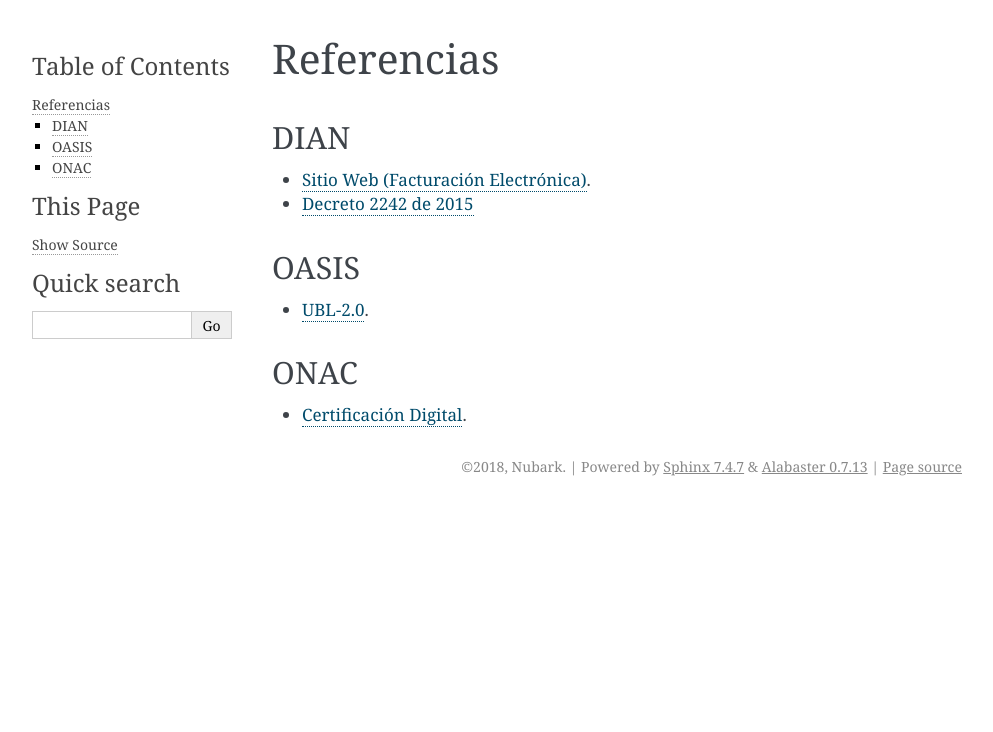
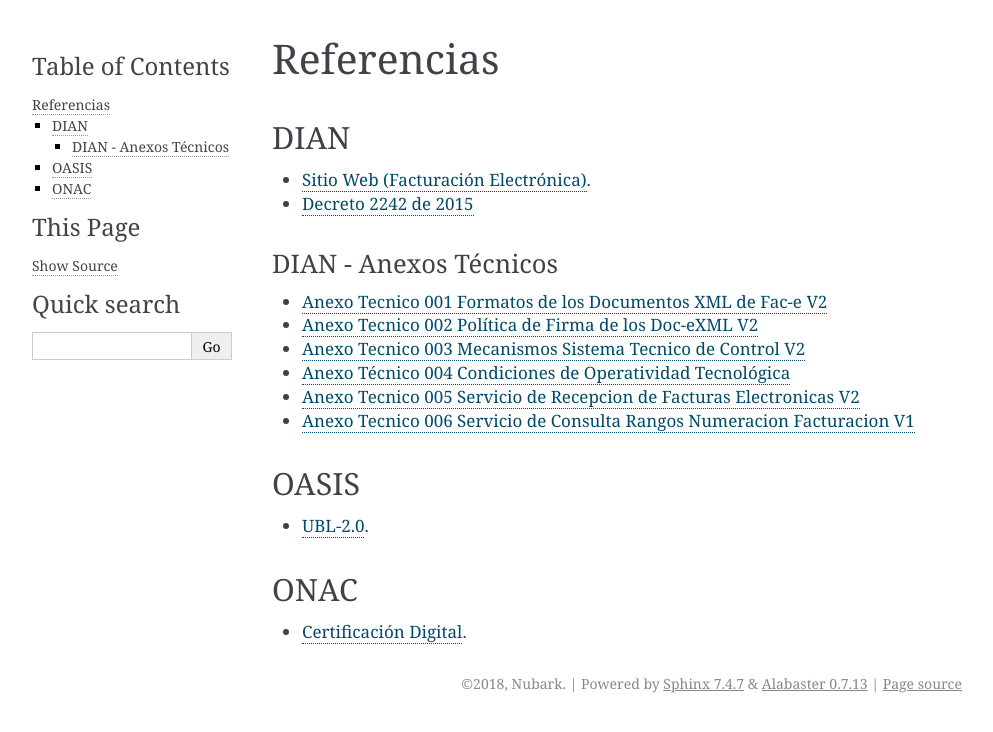
Before and after one commit to knowark/facturark, a Sphinx documentation site: the page built from docs/referencias/index.rst, in a window 1280 px wide. Shown: the top 732 px of the page, without its empty margins (148-1141 px from the left). Built offline with Sphinx 7.4.7, drawn with Linux system fonts in a browser that asks for light colours.

Commit message:
Agregar anexos técnicos de la DIAN

```diff
--- a/docs/referencias/index.rst
+++ b/docs/referencias/index.rst
@@ -10,6 +10,22 @@
 - `Decreto 2242 de 2015 </_static/referencias/
   Decreto_2242_del_24_de_Noviembre_2015.pdf>`_
 
+DIAN - Anexos Técnicos
+~~~~~~~~~~~~~~~~~~~~~~
+
+- `Anexo Tecnico 001 Formatos de los Documentos XML de Fac-e V2
+  </_static/referencias/Anexo_Tecnico_001.pdf>`_
+- `Anexo Tecnico 002 Política de Firma de los Doc-eXML V2
+  </_static/referencias/Anexo_Tecnico_002.pdf>`_
+- `Anexo Tecnico 003 Mecanismos Sistema Tecnico de Control V2
+  </_static/referencias/Anexo_Tecnico_003.pdf>`_
+- `Anexo Técnico 004 Condiciones de Operatividad Tecnológica
+  </_static/referencias/Anexo_Tecnico_004.pdf>`_
+- `Anexo Tecnico 005 Servicio de Recepcion de Facturas Electronicas V2
+  </_static/referencias/Anexo_Tecnico_005.pdf>`_
+- `Anexo Tecnico 006 Servicio de Consulta Rangos Numeracion Facturacion V1
+  </_static/referencias/Anexo_Tecnico_006.pdf>`_
+
 
 OASIS
 -----
```
Also changed, not shown: 12 other files.
